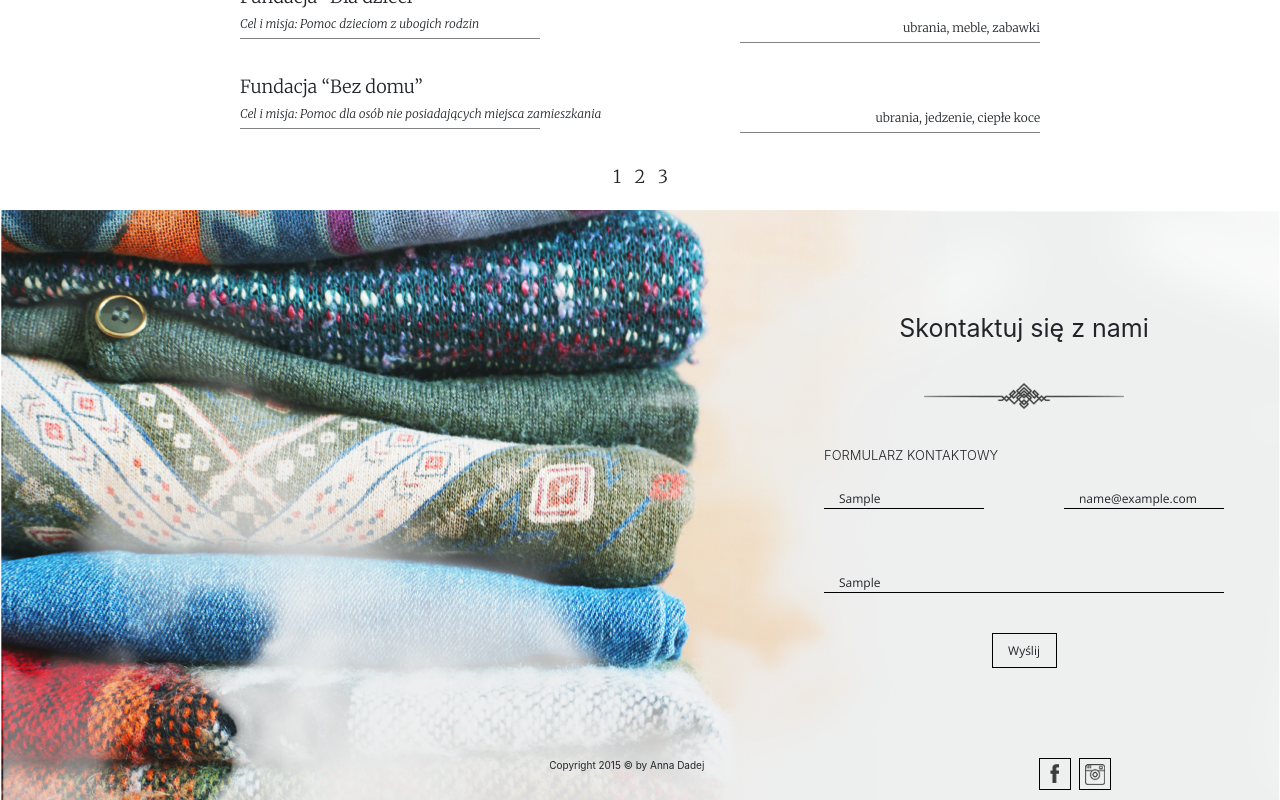
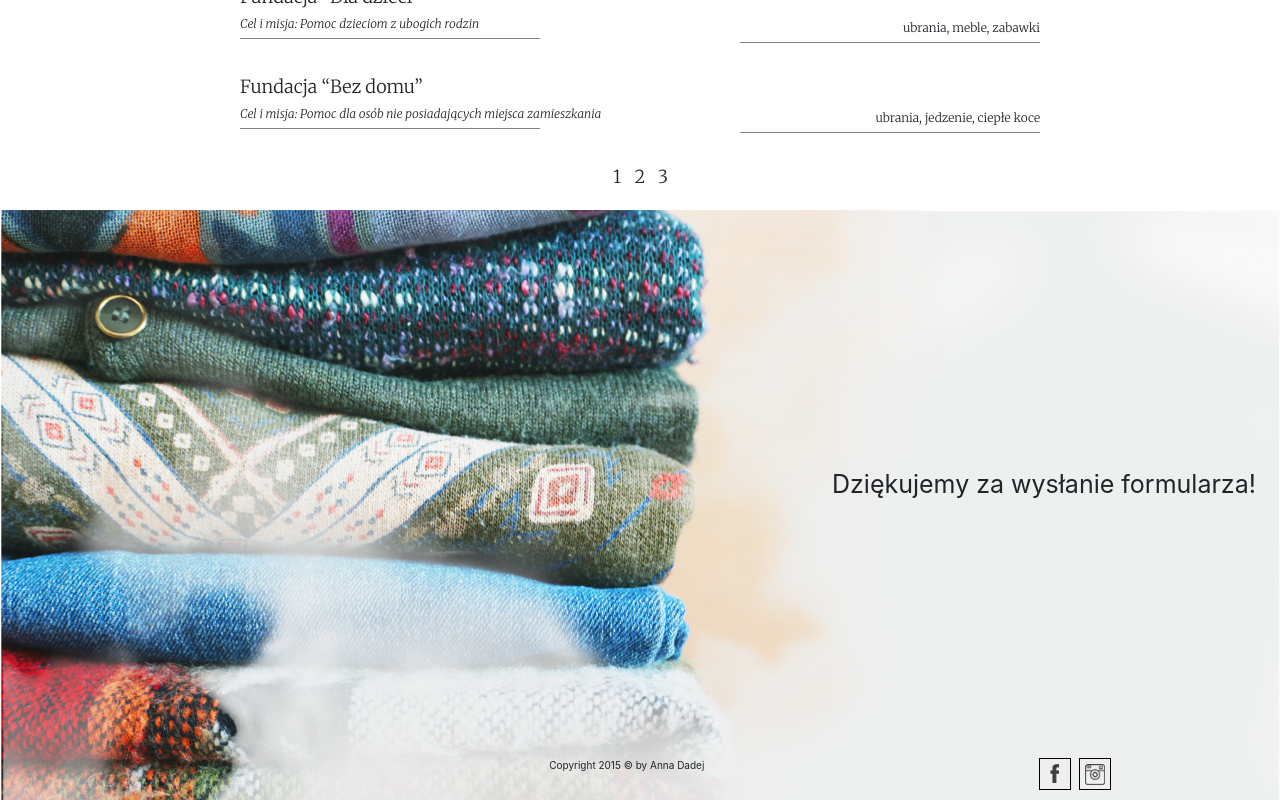
Before and after one commit to malwinalesniewska/oddaj-rzeczy, a React (Create React App) app: page / in a window 1280 px wide. Both pictures are taken after typing "Sample", "name@example.com", "Sample" into the empty fields and a click on the input "Wyślij". Shown: the part 2562-3362 px from the top of the page. Built offline with nearby package versions, Linux system fonts and the light colour scheme.

Commit message:
added text to thank user for sending contact form

```diff
--- a/src/components/ContactForm/ContactForm.js
+++ b/src/components/ContactForm/ContactForm.js
@@ -64,10 +64,9 @@ class ContactForm extends Component {
 
         const validation = this.validator.validate(this.state);
         this.setState({ validation });
-        this.submitted = true;
 
         if (validation.isValid) {
-            // handle actual form submission here
+            this.submitted = true;
         }
     };
 
@@ -85,6 +84,9 @@ class ContactForm extends Component {
                     crossOrigin="anonymous"
                 />
                 <div className='contact_section'>
+                    {this.submitted ? (
+                        <div className='contact_section__form-acceptance'>Dziękujemy za wysłanie formularza!</div>
+                    ) : (
                     <div className='contact_section__main'>
                         <p className='contact_section__title'>
                             Skontaktuj się z nami
@@ -109,7 +111,7 @@ class ContactForm extends Component {
                                     <input type='email'
                                            className='contact_section__input contact_section__input--email'
                                            name='email'
-                                       placeholder='john@doe.com'
+                                           placeholder='E-mail'
                                            onChange={this.allInputsHandler}
                                     />
                                     <span className='help-block ml-4'>{validation.email.message}</span>
@@ -135,6 +137,7 @@ class ContactForm extends Component {
                             />
                         </form>
                     </div>
+                    )}
                     <footer className='contact_section__footer'>
                         <p>
                             Copyright 2015 &copy; by Anna Dadej
--- a/src/components/ContactForm/_ContactForm.scss
+++ b/src/components/ContactForm/_ContactForm.scss
@@ -7,6 +7,12 @@
   justify-content: space-between;
   align-items: flex-end;
   flex-direction: column;
+
+  &__form-acceptance {
+    width: 35%;
+    margin-top: 20%;
+    font-size: 25px;
+  }
 
   &__main {
     width: 40%;
```
Lines whose indentation alone changed are shown as unchanged.
